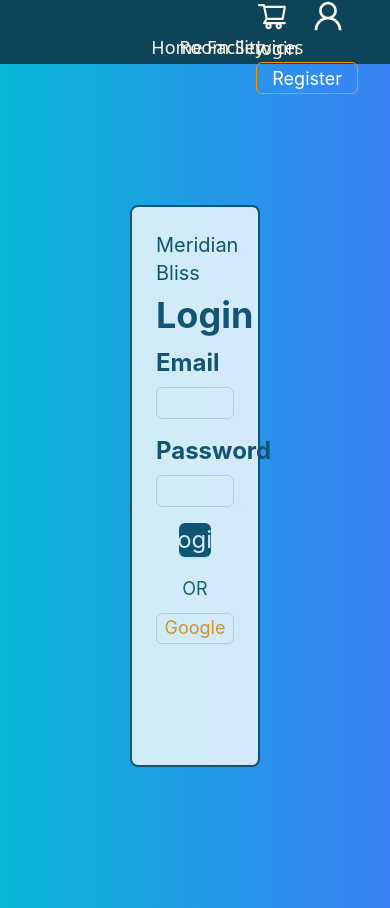
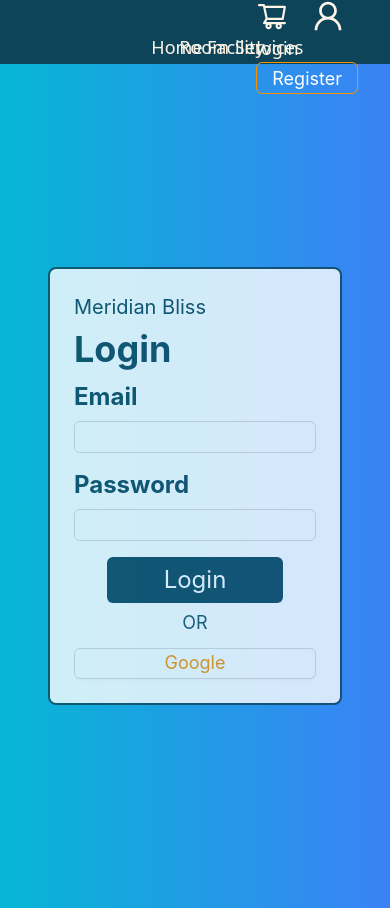
Before and after one commit to SSSBoOm/CPE241_PROJECT_FRONTEND, a React (Vite) app: page /login in a window 390 px wide. Built offline with nearby package versions, Linux system fonts and the light colour scheme.

Commit message:
feat(TryResponsiveLoginPage + Facility Page)

```diff
--- a/src/App.tsx
+++ b/src/App.tsx
@@ -1,8 +1,9 @@
 import { ConfigProvider } from 'antd'
 import { BrowserRouter, Route, Routes } from 'react-router-dom'
 import Navbar from './components/Navbar/Navbar'
-import { BASE_PATH, CART_PATH, LOGIN_PATH, REGISTER_PATH, ROOM_PATH } from './configs/route'
+import { BASE_PATH, CART_PATH, FACILITY_PATH, LOGIN_PATH, REGISTER_PATH, ROOM_PATH } from './configs/route'
 import CardPage from './pages/Cart/CartPage'
+import Facility from './pages/Facitily/Facility'
 import HomePage from './pages/Home/HomePage'
 import LoginPage from './pages/Login/LoginPage'
 import RegisterPage from './pages/Register/RegisterPage'
@@ -37,6 +38,7 @@ function App() {
           <Route path={REGISTER_PATH} element={<RegisterPage />} />
           <Route path={ROOM_PATH} element={<RoomPage />} />
           <Route path={CART_PATH} element={<CardPage />} />
+          <Route path={FACILITY_PATH} element={<Facility />} />
         </Routes>
       </BrowserRouter>
     </ConfigProvider>
--- /dev/null
+++ b/src/components/Card/FacilityCard.tsx
@@ -0,0 +1,19 @@
+type Props = {
+  name?: string
+  content?: string
+  image?: string
+}
+
+const FacilityCard = (props: Props) => {
+  return (
+    <div className="max-h-96 max-w-96 overflow-auto rounded-lg border-4 border-primary-blue-600">
+      <img src={props.image} className="h-1/2 w-full" alt="" />
+      <div>
+        {props.name && <p className="text-3xl">{props.name}</p>}
+        {props.content && <p>{props.content}</p>}
+      </div>
+    </div>
+  )
+}
+
+export default FacilityCard
--- a/src/configs/route.ts
+++ b/src/configs/route.ts
@@ -3,3 +3,4 @@ export const LOGIN_PATH = '/login'
 export const REGISTER_PATH = '/register'
 export const ROOM_PATH = '/room'
 export const CART_PATH = '/cart'
+export const FACILITY_PATH = '/facility'
--- /dev/null
+++ b/src/pages/Facitily/Facility.tsx
@@ -0,0 +1,19 @@
+import React from 'react'
+import FacilityCard from '../../components/Card/FacilityCard'
+
+const Facility: React.FC = () => {
+  return (
+    <div className="flex justify-center">
+      <div className="mt-8 grid grid-cols-1 gap-8 md:grid-cols-3">
+        <FacilityCard image="Room_1.jpg" name="Deluxe" content="Your mom" />
+        <FacilityCard image="Room_2.jpg" name="Deluxe" content="Your mom" />
+        <FacilityCard image="Room_3.jpg" name="Deluxe" content="Your mom" />
+        <FacilityCard image="Room_1.jpg" name="Deluxe" content="Your mom" />
+        <FacilityCard image="Room_2.jpg" name="Deluxe" content="Your mom" />
+        <FacilityCard image="Room_3.jpg" name="Deluxe" content="Your mom" />
+      </div>
+    </div>
+  )
+}
+
+export default Facility
--- a/src/pages/Login/LoginPage.tsx
+++ b/src/pages/Login/LoginPage.tsx
@@ -4,11 +4,11 @@ import React from 'react'
 const LoginPage: React.FC = () => {
   return (
     <div className="flex h-screen items-center justify-center bg-gradient-to-r from-cyan-500 to-blue-500">
-      <Card className="h-2/3 w-1/3 border-2 border-primary-blue-600 opacity-80">
-        <div className="flex h-full flex-col justify-center">
+      <Card className="w-1/3 min-w-fit border-2 border-primary-blue-600 opacity-80 sm:min-w-3.5">
+        <div className="grid h-full flex-col overflow-auto">
           <div>
             <div className="mb-2 text-xl text-primary-blue-600">Meridian Bliss</div>
-            <div className="mb-3 text-4xl font-bold text-primary-blue-600">Login</div>
+            <div className="mb-3 text-4xl font-bold text-primary-blue-600 ">Login</div>
           </div>
           <div className="mb-4">
             <div className="mb-2 text-2xl font-bold text-primary-blue-600">Email</div>
@@ -19,7 +19,11 @@ const LoginPage: React.FC = () => {
             <Input type="password" />
           </div>
           <div className="flex justify-center">
-            <Button type="primary" className="mb-3 h-full w-1/3 text-2xl " style={{ backgroundColor: '#0E4459' }}>
+            <Button
+              type="primary"
+              className="mb-3 h-full min-w-44 text-2xl sm:w-full lg:w-1/3"
+              style={{ backgroundColor: '#0E4459' }}
+            >
               Login
             </Button>
           </div>
```
